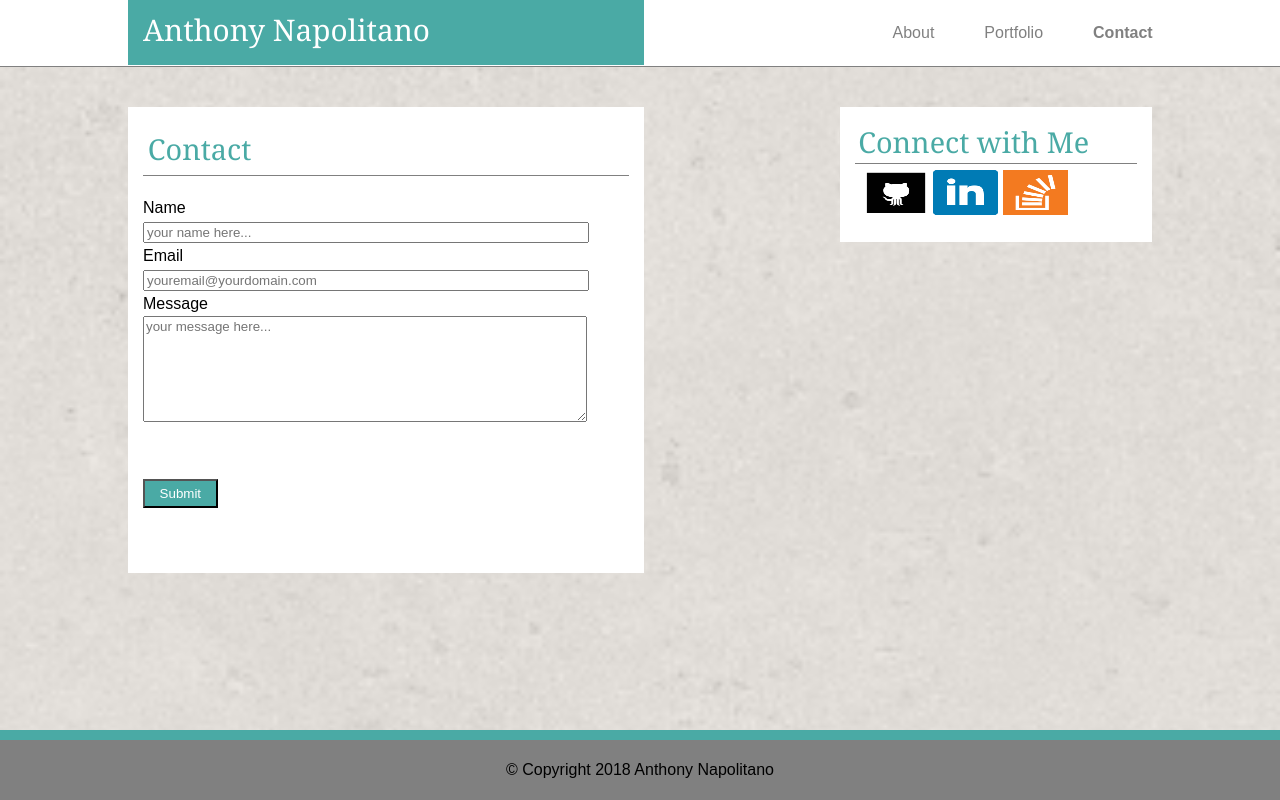
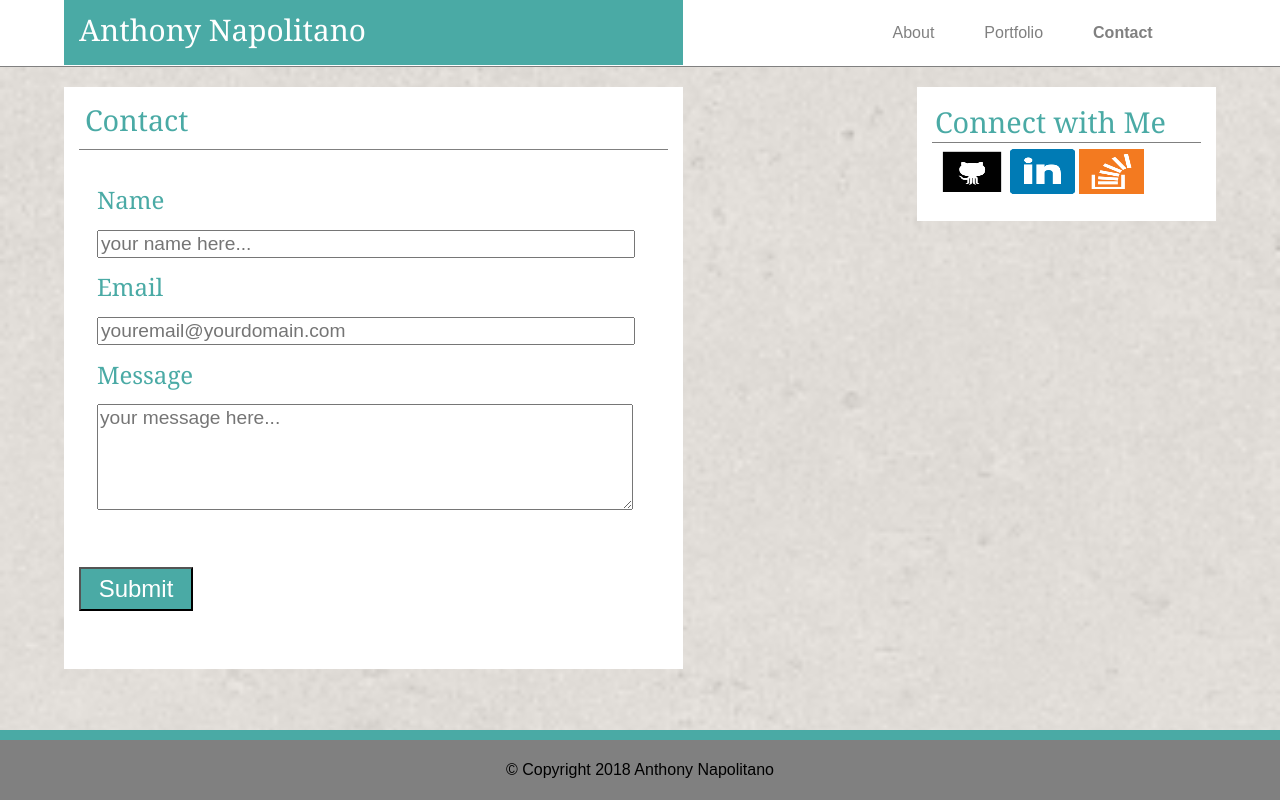
Before and after one commit to aNap73/Responsive-Portfolio, a plain HTML site: page contact.html in a window 1280 px wide. Drawn offline with Linux system fonts and the light colour scheme.

Commit message:
reticulating splines...

```diff
--- a/assets/css/style.css
+++ b/assets/css/style.css
@@ -72,15 +72,7 @@ a:hover{
 
 
 }
-.contain-connect {
-  width: 22%;
-  float:right;
-  padding: 15px;
-  line-height: 1.5em;
-  background-color: #ffffff;
-  margin:40px;
 
-}
 .logo {
   padding:15px;
   color: #ffffff;
@@ -167,8 +159,8 @@ a:hover{
     font-size: 1.8em;
   }
   .logo{
-    width: 38%;
-    margin-left:10%;
+    width: 46%;
+    margin-left:5%;
     padding-bottom: 20px;
     font-size: 1.86em;
   }
@@ -182,14 +174,27 @@ a:hover{
       clear:both;
     }
   .main-content {
-    width: 38%;
-    margin-left:10%;
-    padding:15px;
+    /*width: 38%;*/
+    width: 46%;
+    margin:20px 0;
+    margin-left:5%;
+    padding:3px 15px 8px 15px;
   }
-  .contain-connect{
+  .contain-connect {
     position: relative;
-    left: 0px;
-    margin-right:10%;
+
+    width: 21%;
+    float:right;
+    padding: 15px;
+    line-height: 1.5em;
+    background-color: #ffffff;
+    margin:20px 0;
+    margin-right:5%;
+  }
+
+
+
+
     /*margin: 40px 50px 40px 30px;*/
   }
   .row  {
@@ -233,6 +238,21 @@ a:hover{
   .activepage>a{
     font-weight: 800;
   }
+.Deusexclassus{
+  position: relative;
+  top: 0;
+  left: 12px;
+  font-size: 1.5em;
+}
+input, textarea{
+  position: relative;
+  left: 18px;
+  font-size: 1.2em;
+}
+button{
+  font-size: 1.5em;
+}
+
 @media screen and (max-width:980px) {
 
   .bigimg {
@@ -244,9 +264,10 @@ a:hover{
 }
 #Contact {
   width:13%;
+
   padding-left: 0;
   padding-right: 0;
-  margin: 0 6% 0 0;
+  margin: 0 .8% 0 0;
 }
 }
 @media screen and (max-width:768px) {
@@ -295,7 +316,7 @@ a:hover{
   .contain-connect{
 
     position: relative;
-    Width: 84%;
+    Width: 83%;
     float: left;
     padding: 15px;
     line-height: 1.5em;
@@ -337,7 +358,7 @@ a:hover{
 
     left: 0;
     margin-left:18px;
-    width:86.6%;
+    width:83%;
   }
   .content, .header, .navbar{
     width:100%;
--- a/contact.html
+++ b/contact.html
@@ -34,11 +34,11 @@
 <div class="ContactMe">
 
   <ul>
-    <li><label>Name</label></li>
+    <li><h3 class="Deusexclassus">Name</h3></li>
     <li><input type="text" name="ContName" id="ContactName" placeholder="your name here..." > </li>
-    <li><label>Email</label></li>
+    <li><h3 class="Deusexclassus">Email</h3></li>
     <li><input type="email" name="ContEmail" id="ContactEmail" placeholder="youremail@yourdomain.com" ></li>
-    <li><label>Message</label></li>
+    <li><h3 class="Deusexclassus">Message</h3></li>
     <li><textarea class="ContactText" type="text" name="ContText" id="ContactText" placeholder="your message here..." ></textarea></li>
     <li><button class="ContactSub" type="submit" name="ContSubmit" id="ContactSubmit"/>Submit</button></li>
   </ul>
```
Also changed, not shown: portfolio.html (+1 -9 lines).
